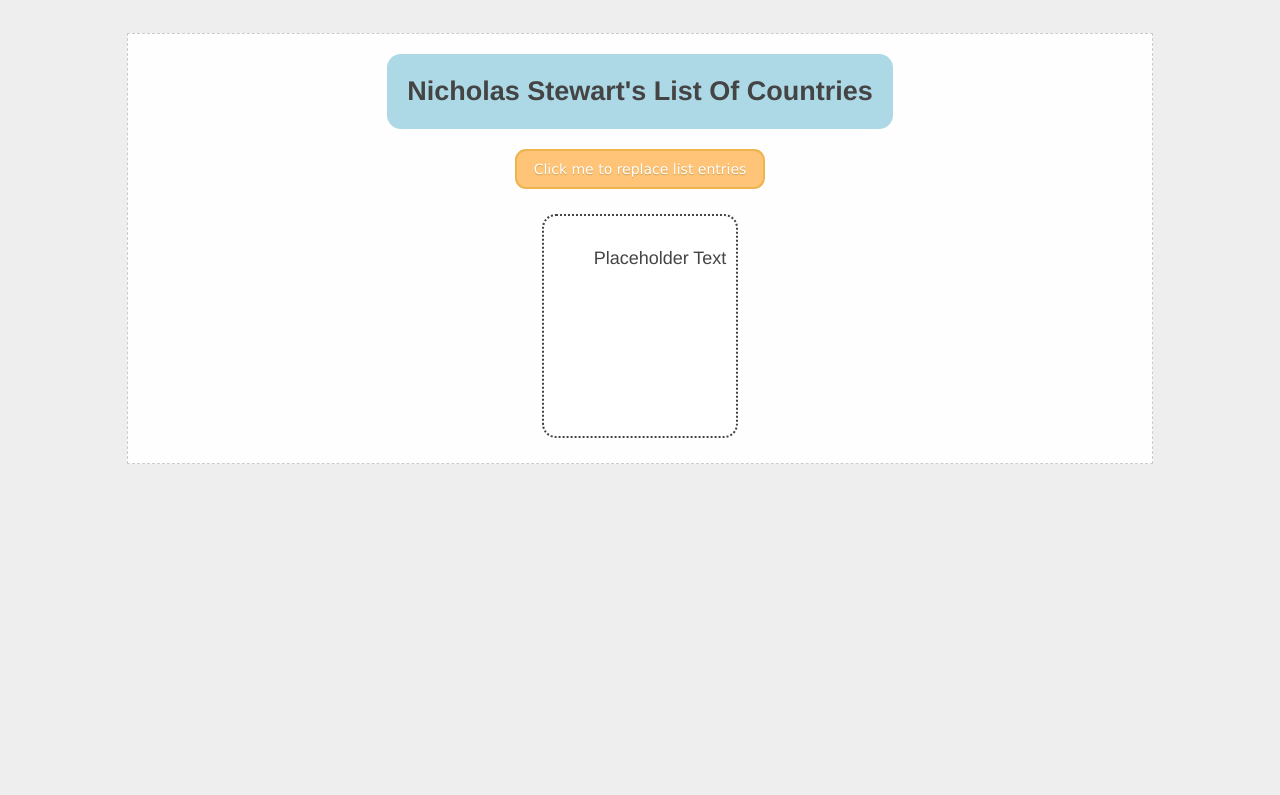
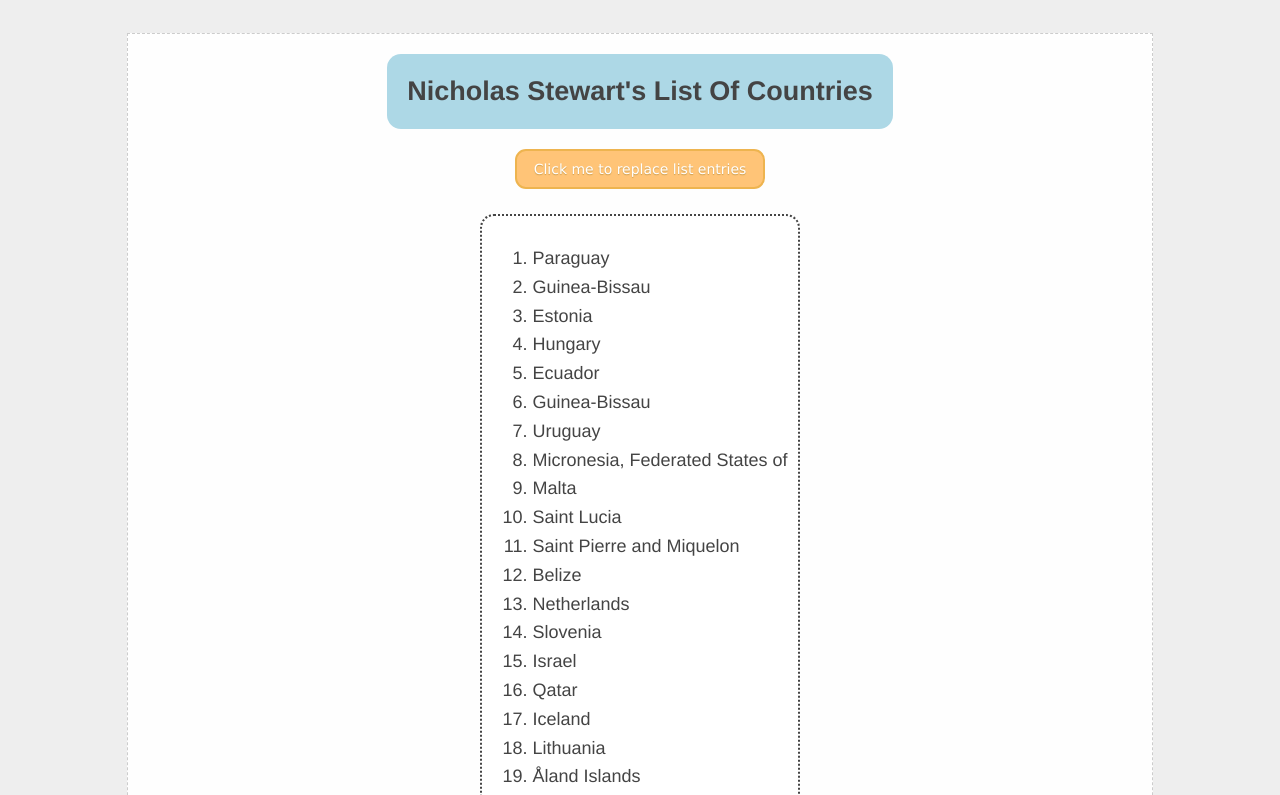
Before and after one commit to nicholasdstewart/nicholasdstewart.github.io, a plain HTML site: page lab_5/index.html in a window 1280 px wide. Both pictures are taken after a click on the button "Click me to replace list entries". Shown: the top 795 px of the page. Drawn offline with Linux system fonts and the light colour scheme.

Commit message:
First draft for select_countries()

```diff
--- a/lab_5/index.html
+++ b/lab_5/index.html
@@ -11,7 +11,7 @@
     <div class="wrapper">
       <div class="header">Test JSON page</div>
       <!-- <button class="button" onclick="loadData()">Load Some JSON</button> -->
-      <button class="activate">Click me to replace list
+      <button class="activate" onclick="select_countries()">Click me to replace list
         entries</button>
       <div class="content">
       </div>
@@ -265,22 +265,44 @@
       { "name": "Zambia", "code": "ZM" },
       { "name": "Zimbabwe", "code": "ZW" }
     ]
-    console.log("List of countries in the world", countries);
+    /*console.log("List of countries in the world", countries);*/
 
     /* Question #1 */
-    header_content = document.querySelector(".header");
+    const header_content = document.querySelector(".header");
     header_content.innerHTML = "Nicholas Stewart's List of Countries";
 
     /* Question #2 */
-    var ordered_list = document.createElement("ol");
-    var ordered_list_content = document.createTextNode("Placeholder Text");
-    ordered_list.appendChild(ordered_list_content);
+    const ordered_list = document.createElement("ol");
+    ordered_list.innerHTML = ""
+    /*ordered_list.appendChild(ordered_list_content);*/
 
-    var currentDiv = document.querySelector(".content");
+    const currentDiv = document.querySelector(".content");
     currentDiv.appendChild(ordered_list)
 
     /* Question #3 */
-    orderedList.className = "countries";
+    ordered_list.className = "countries";
+
+    /* Question #4 */
+
+    let random_index = ""
+    let random_country_list = [];
+    function select_countries(){
+      random_country_list = [];
+      ordered_list.innerHTML = "";
+      for(i = 0; i < 25; i++){
+        random_index = Math.floor(Math.random() * countries.length);
+        random_country_list.push(countries[random_index]["name"]);
+      }
+
+      random_country_list = random_country_list.map(country_name => ordered_list.innerHTML = ordered_list.innerHTML + "<li>" + country_name + "</li>");
+      console.log(random_country_list);
+    }
+
+
+
+
+    /* note from class:
+    if you make onclick work only with JS, you also get .5 extra credit */
   </script>
 </body>
 
```
